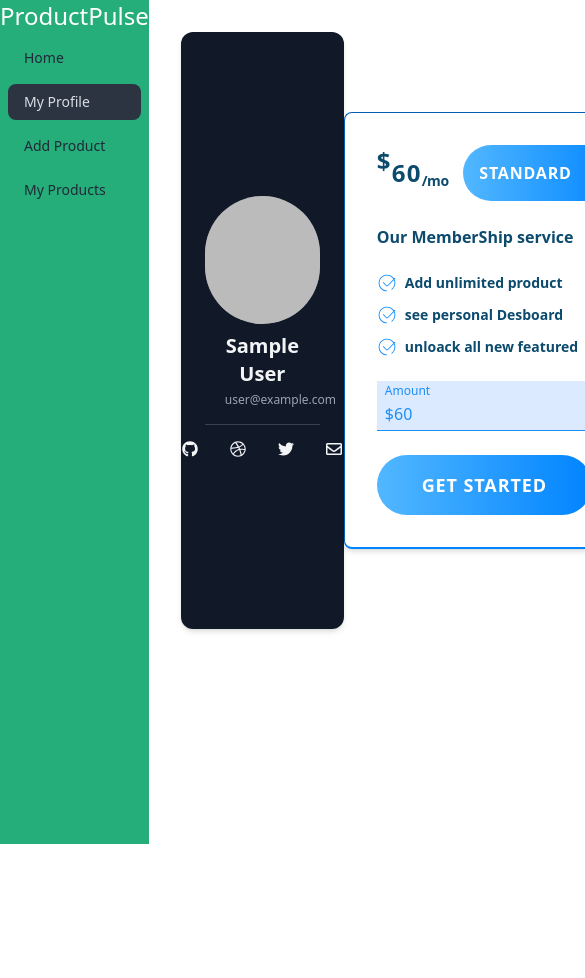
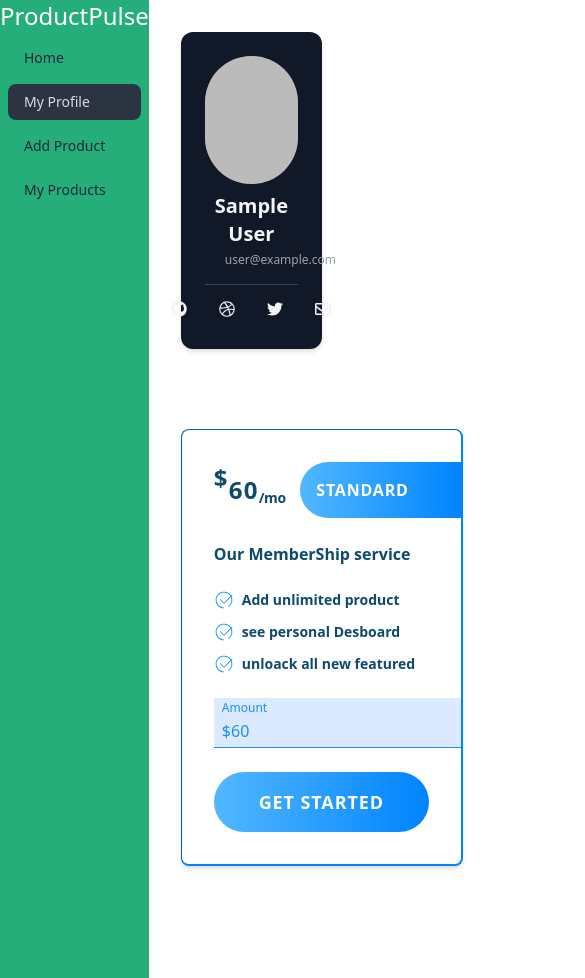
Before and after one commit to mizanurrahman70/ProductPulse-Client, a React (Vite) app: page /desboard/my-profile in a window 390 px wide. Shown: the top 978 px of the page, 585 px wide, since content can reach past the window. Before the commit the page ends 844 px from the top, so only its background shows below. Built offline with nearby package versions, Linux system fonts and the light colour scheme; no server answers; sample sign-in values are in the browser's storage.

Commit message:
responsive my profile

```diff
--- a/src/Desboard/My profile/MyProfile.jsx
+++ b/src/Desboard/My profile/MyProfile.jsx
@@ -26,7 +26,7 @@ const MyProfile = () => {
   ];
 
   return (
-    <div className="flex">
+    <div className="md:flex">
       <div className="flex flex-col justify-center max-w-xs p-6 shadow-md rounded-xl sm:px-12 bg-gray-900 text-gray-100 w-1/2">
         <img
           src={user?.photoURL}
--- a/src/Home/Home/Discount Payment/DiscountPayment.jsx
+++ b/src/Home/Home/Discount Payment/DiscountPayment.jsx
@@ -54,7 +54,7 @@ console.log(isValid)
                 <h1 className="w-[35%] text-2xl font-bold tracking-wider text-sky-900 dark:text-[#289DFF] md:text-4xl">
                   <sup className="text-2xl font-black">$</sup>
                   {coupon?.discount_amount}
-                  <sub className="text-sm tracking-tight">/mo</sub>
+                  <sub className="text-sm tracking-tight">Discount</sub>
                 </h1>
                 <div className="w-[65%] rounded-bl-full rounded-tl-full bg-gradient-to-r from-[#52b7ff] to-[#0084ff] px-4 py-4 md:px-10 md:py-5">
                   <h3 className="font-semibold tracking-wider text-white md:text-xl">Copon:{coupon?.couponCode}</h3>
```
